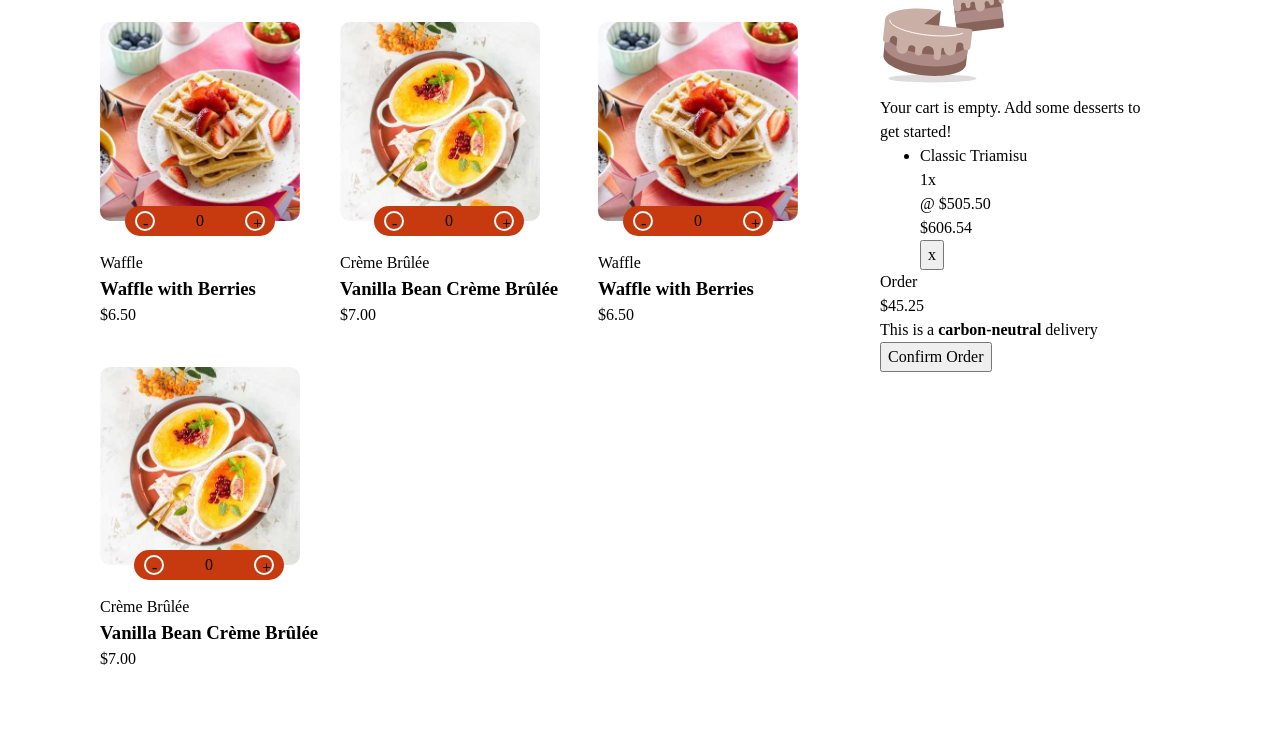
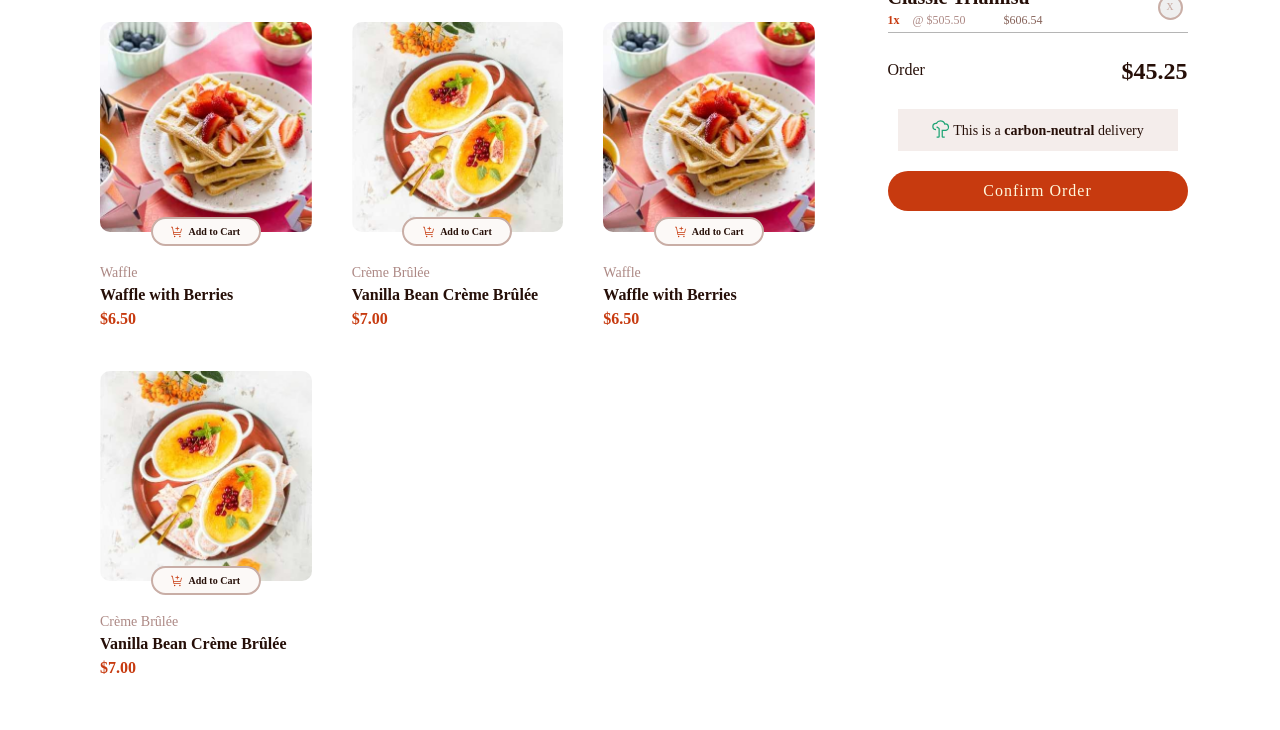
Before and after one commit to abhi-zero/product-list-with-cart, a plain HTML site: page index.html in a window 1280 px wide. Shown: the part 118-848 px from the top of the page. Drawn offline with nearby package versions, Linux system fonts and the light colour scheme; a web font is replaced by a local one.

Commit message:
Almost completed ony the modal style is left

```diff
--- a/styles/add-to-cart.css
+++ b/styles/add-to-cart.css
@@ -1,23 +1,26 @@
 @font-face {
   font-display: swap;
-  font-family: 'Red Hat Text';
+  font-family: "Red Hat Text";
   font-style: normal;
   font-weight: 400;
-  src: url('https://fonts-3by.pages.dev/red-hat-text-v18-latin/red-hat-text-v18-latin-regular.woff2') format('woff2');
+  src: url("https://fonts-3by.pages.dev/red-hat-text-v18-latin/red-hat-text-v18-latin-regular.woff2")
+    format("woff2");
 }
 @font-face {
   font-display: swap;
   font-family: "Red Hat Text";
   font-style: normal;
   font-weight: 600;
-  src: url("https://fonts-3by.pages.dev/red-hat-text-v18-latin/red-hat-text-v18-latin-600.woff2") format("woff2");
+  src: url("https://fonts-3by.pages.dev/red-hat-text-v18-latin/red-hat-text-v18-latin-600.woff2")
+    format("woff2");
 }
 @font-face {
   font-display: swap;
   font-family: "Red Hat Text";
   font-style: normal;
   font-weight: 700;
-  src: url("https://fonts-3by.pages.dev/red-hat-text-v18-latin/red-hat-text-v18-latin-700.woff2") format("woff2");
+  src: url("https://fonts-3by.pages.dev/red-hat-text-v18-latin/red-hat-text-v18-latin-700.woff2")
+    format("woff2");
 }
 
 :root {
@@ -55,7 +58,7 @@ body {
   line-height: 1.5;
   /* 4. Improve text rendering */
   -webkit-font-smoothing: antialiased;
-  font-family: 'Red Hat Text';
+  font-family: "Red Hat Text";
   display: flex;
   justify-content: space-between;
   align-items: center;
@@ -102,6 +105,15 @@ h5,
 h6 {
   text-wrap: balance;
 }
+ul,
+li {
+  margin-left: -40px;
+  list-style-position: outside;
+}
+
+.selected-item {
+  border: 2px solid var(--Red);
+}
 
 .wrapper {
   display: grid;
@@ -123,11 +135,9 @@ h6 {
 }
 
 main {
-  display: flex;
+  display: grid;
   gap: 20px;
-  flex-direction: row;
-  flex-wrap: wrap;
-  flex-grow: 1;
+  grid-template-rows: auto;
 }
 
 .item {
@@ -151,18 +161,27 @@ main {
 }
 
 .item .cta .add-to-cart {
-  display: none;
+  display: block; /*block*/
   background-color: var(--Rose-50);
   border: 2px solid var(--Rose-300);
   border-radius: 25px;
+  transform: translateY(-20%);
+  transition: all .3s ease-in-out;
 }
 
 .item .cta .add-to-cart p {
   text-align: center;
   font-size: 12px;
   font-weight: 600;
-  padding-block: 10px;
-  color:var(--Rose-900)
+  padding: 10px 0;
+  color: var(--Rose-900);
+  transition: all .2s ease-in-out;
+}
+.item .cta .add-to-cart:hover,
+.item .cta .add-to-cart p:hover
+ {
+  color: var(--Red);
+  border-color: var(--Red);
 }
 
 .item .cta .add-to-cart p::before {
@@ -178,27 +197,197 @@ main {
   margin-right: 5px;
 }
 
-.item .cta .add-more{
-  display: flex;
+.item .cta .add-more {
+  display: none; /*flex*/
   justify-content: space-between;
   align-items: center;
   background-color: var(--Red);
   border-radius: 25px;
   height: 30px;
-  padding-inline: 10px;
+  padding-inline: 7px;
 }
-.item .cta .add-more button{
+.item .cta .add-more button {
   width: 20px;
   height: 20px;
   padding-bottom: 10px;
   border-radius: 25px;
   border: 2px solid white;
   background-color: var(--Red);
+  cursor: pointer;
+  transition: all .3s ease-in-out;
 }
 
-.item .cta .add-more button > p{
- margin-top: -2px;
+.item .cta .add-more button > p {
+  justify-self: center;
+  color: var(--Rose-100);
+  padding-inline: 10px;
 }
+.item .cta .add-more button:hover{
+ background-color: var(--Rose-100);
+
+}
+.item .cta .add-more button > p:hover{
+  color: var(--Red);
+}
+
+button[data-action="decrement"] p {
+  margin-top: -5px;
+}
+button[data-action="increment"] p {
+  margin-top: -4.1px;
+}
+.item .cta .add-more .item-quantity {
+  font-size: 14px;
+  font-weight: 600;
+  color: var(--Rose-100);
+}
+
+.item .item-details .category {
+  font-size: 14px;
+  color: var(--Rose-400);
+}
+.item .item-details .item-title {
+  font-size: 16px;
+  font-weight: 600;
+  color: var(--Rose-900);
+}
+.item .item-details .item-price {
+  font-size: 16px;
+  font-weight: 700;
+  color: var(--Red);
+}
+
+/* cart section*/
+.cart-aside {
+  min-width: 300px;
+  max-width: 500px;
+  display: grid;
+  grid-template-rows: 30px auto;
+  gap: 20px;
+  justify-self: center;
+  margin-inline: 30px;
+}
+.cart-aside > h2 {
+  color: var(--Red);
+}
+.cart-aside .cart-placeholder .illustration{
+  display: none;
+}
+.cart-aside .cart-placeholder .illustration img {
+  min-width: 200px;
+  justify-self: center;
+}
+.cart-aside .cart-placeholder .illustration .description {
+  font-size: 12px;
+  width: 90%;
+  color: var(--Rose-500);
+  justify-self: center;
+}
+.cart-aside .cart-item-section {
+  display: grid;
+  gap: 20px;
+}
+/* cart list*/
+
+.cart-aside .cart-item-section ul li {
+  list-style: none;
+  margin: 0;
+  display: grid;
+  grid-template-rows: 25px 25px;
+  grid-template-columns: 1fr 30px;
+  /* row-gap: 10px; */
+  border-bottom: 1px solid rgba(128, 128, 128, 0.583);
+}
+
+.cart-aside .cart-item-section .total-price {
+  display: flex;
+  justify-content: space-between;
+  color: var(--Rose-900);
+}
+
+.cart-aside .cart-item-section ul li .item-name{
+  font-size: 20px;
+  font-weight: 600;
+  color: var(--Rose-900);
+}
+.cart-aside .cart-item-section ul li .item-quantity-price {
+  width: 70%;
+  display: grid;
+  grid-template-columns: 20px repeat(2, minmax(40px, auto));
+  gap: 5px;
+  align-self: center;
+}
+.item-quantity, .item-price, .item-total-price{
+  font-size:12px;
+}
+.item-quantity{
+  color: var(--Red);
+  font-weight: 600;
+}
+.item-price{
+  color:var(--Rose-400) ;
+}
+
+.item-total-price{
+  color: var(--Rose-500);
+}
+.cart-aside .cart-item-section ul li .delete-item-cta {
+  grid-column: 2 / 3;
+  grid-row: 1 / -1;
+  height: 25px;
+  width: 25px;
+  align-self: center;
+  border-radius: 50%;
+  border: 2px solid var(--Rose-300);
+  cursor: pointer;
+}
+.cart-aside .cart-item-section ul li .delete-item-cta > p {
+  font-size: 14px;
+  margin-top: -3px;
+  color: var(--Rose-300);
+}
+.cart-aside .cart-item-section .total-price .title-text {
+  font-size: 16px;
+  padding-top: 5px;
+}
+.cart-aside .cart-item-section .total-price .total-amount {
+  font-size: 24px;
+  font-weight: 700;
+}
+.cart-aside .cart-item-section .msg {
+  font-size: 14px;
+  color: var(--Rose-900);
+  padding-block: 10px;
+  margin-inline: 10px;
+  text-align: center;
+  background-color: var(--Rose-100);
+}
+.cart-aside .cart-item-section .msg::before{
+  content: "";
+  display: inline-block;
+  background-image: url(../assets/images/icon-carbon-neutral.svg);
+  width: 20px;
+  height: 20px;
+  margin: 0 2px -4px 0;
+  background-size : cover;
+  background-position: top;
+  background-repeat: no-repeat;
+}
+.cart-aside .cart-item-section .cta-order-confirm {
+  background-color: var(--Red);
+  border-radius: 25px;
+  height: 40px;
+  border: none;
+  color: cornsilk;
+  letter-spacing: 1px;
+  transition: all 0.3s ease-in-out;
+  cursor: pointer;
+}
+.cart-aside .cart-item-section .cta-order-confirm:hover {
+  letter-spacing: 2px;
+  background-color: hsl(14, 90%, 31%);
+}
+
 @media (min-width: 550px) {
   .wrapper {
     display: grid;
@@ -211,19 +400,49 @@ main {
     gap: 30px;
     justify-self: center;
     max-width: 100%;
-    margin: 0 auto;
+    justify-self: center;
   }
   main {
     gap: 40px;
-    justify-content: flex-start;
+    grid-template-columns: repeat(2, 1fr);
+    grid-template-rows: auto;
+  }
+  .item {
+    max-width: 250px;
+  }
+  .item .cta {
+    width: 110px;
   }
   .item .thumbnail-cta picture {
-    max-width: 200px;
+    max-width: 250px;
     min-width: 200px;
+  }
+  .item .cta .add-to-cart {
+    transform: none;
+  }
+  .item .cta .add-to-cart p {
+    font-size: 10px;
+    padding-block: 5px;
+  }
+  .item .cta .add-to-cart p::before {
+    width: 12px;
+    height: 12px;
+    background-size: cover;
+    background-position: bottom;
+    background-repeat: no-repeat;
+    margin-bottom: -3px;
+    margin-right: 5px;
   }
 }
 
-@media (min-width: 1024px) {
+@media (min-width: 740px) {
+  main {
+    gap: 40px;
+    grid-template-columns: repeat(3, 1fr);
+    grid-template-rows: auto;
+  }
+}
+@media (min-width: 1124px) {
   .wrapper {
     gap: 80px;
     margin: 50px 100px;
```
